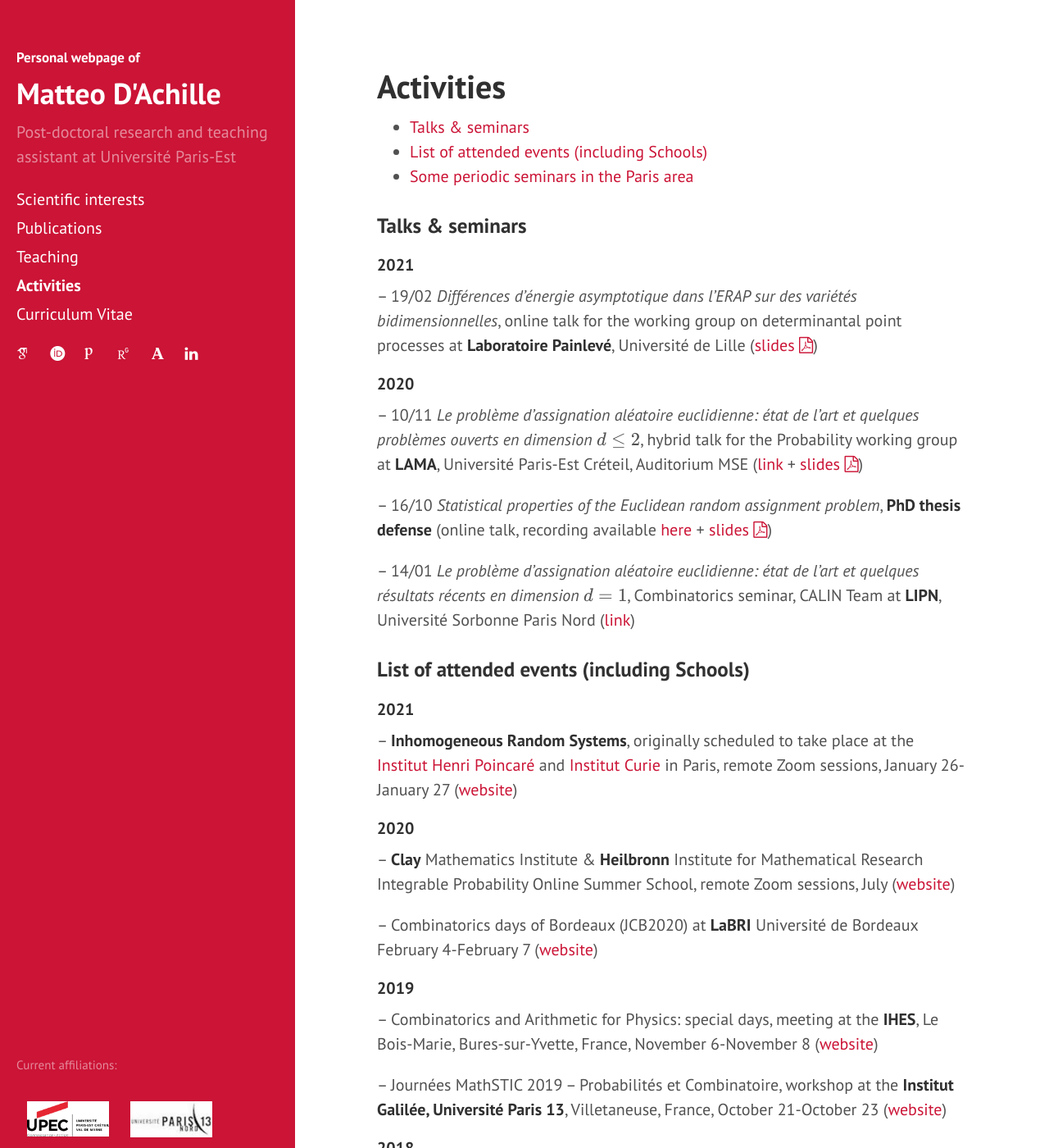
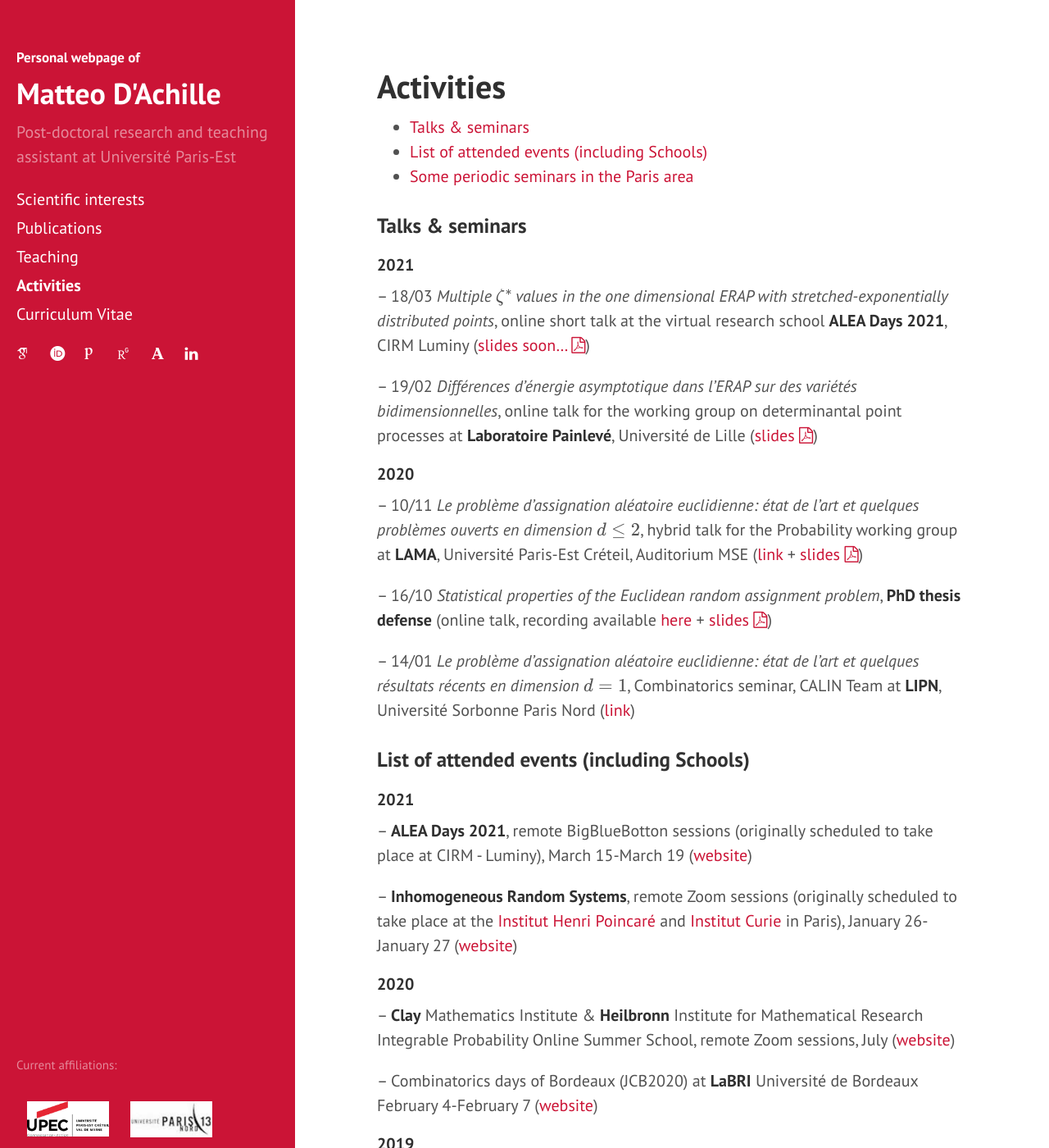
Before and after one commit to matteodachille/matteodachille.github.io, a Jekyll site: the page built from events.md, in a window 1280 px wide and 1400 px high. Shown: the whole window at 82% size. Built offline with Jekyll 4.4.1, drawn with Linux system fonts in a browser that asks for light colours; nearby versions of some CDN libraries; some web fonts are replaced; formulas are drawn with MathJax 3.

Commit message:
Fixed slides, modified events

```diff
--- a/events.md
+++ b/events.md
@@ -18,6 +18,9 @@ order: 5
 
 #### 2021
 {: .no_toc}
+
+-- 18/03 _Multiple \\(\zeta^*\\) values in the one dimensional ERAP with stretched-exponentially distributed points_, online short talk at the virtual research school **ALEA Days 2021**, CIRM Luminy (<a href="{{  site.baseurl }}events/" target="\_blank">slides soon... <i class="fa fa-file-pdf-o" aria-hidden="true"></i></a>)
+
 
 -- 19/02 _Différences d'énergie asymptotique dans l'ERAP sur des variétés bidimensionnelles_, online talk for the working group on determinantal point processes at **Laboratoire Painlevé**, Université de Lille (<a href="{{  site.baseurl }}downloads/erap22-Lille-finalv2.pdf" target="\_blank">slides <i class="fa fa-file-pdf-o" aria-hidden="true"></i></a>)
 
@@ -40,7 +43,10 @@ order: 5
 #### 2021
 {: .no_toc}
 
--- **Inhomogeneous Random Systems**, originally scheduled to take place at the [Institut Henri Poincaré](http://www.ihp.fr/){:target="_blank"} and [Institut Curie](https://curie.fr/){:target="_blank"} in Paris, remote Zoom sessions, January 26-January 27 ([website](http://irs.math.cnrs.fr/2021/){:target="_blank"})
+-- **ALEA Days 2021**, remote BigBlueBotton sessions (originally scheduled to take place at CIRM - Luminy), March 15-March 19 ([website](http://gt-alea.math.cnrs.fr/alea2021/){:target="_blank"})
+
+
+-- **Inhomogeneous Random Systems**, remote Zoom sessions (originally scheduled to take place at the [Institut Henri Poincaré](http://www.ihp.fr/){:target="_blank"} and [Institut Curie](https://curie.fr/){:target="_blank"} in Paris), January 26-January 27 ([website](http://irs.math.cnrs.fr/2021/){:target="_blank"})
 
 
 
```
Also changed, not shown: 1 other file.
